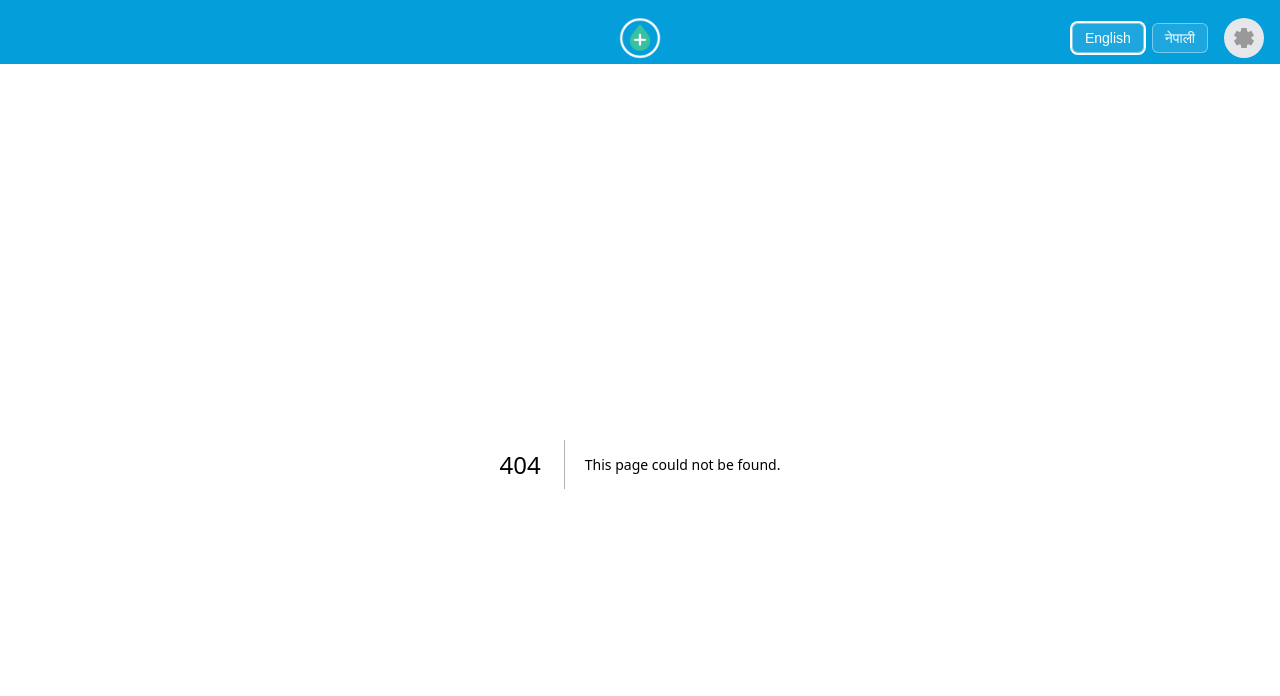
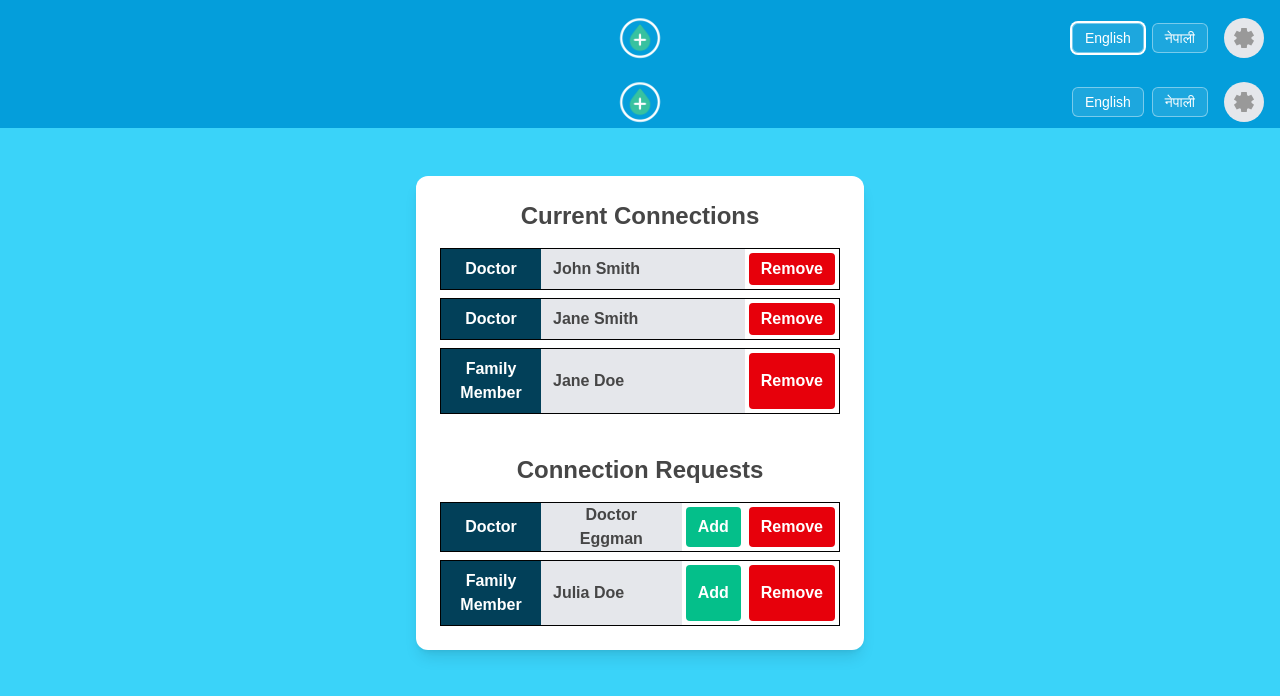
Before and after one commit to anantchhabda/Diabetes-Management-Application, a Next.js app: page /doctor-connection in a window 1280 px wide. Before the commit this address had no page. Shown: the top 696 px of the page. Built offline with nearby package versions, Linux system fonts and the light colour scheme.

Commit message:
made the branch for connection pages

```diff
--- /dev/null
+++ b/src/app/doctor-connection/page.js
@@ -0,0 +1,78 @@
+"use client";
+
+import Header from "../components/header";
+
+export default function DoctorConnections() {
+  const currentConnections = [
+    { role: "Doctor", name: "John Smith" },
+    { role: "Doctor", name: "Jane Smith" },
+    { role: "Family Member", name: "Jane Doe" },
+  ];
+
+  const connectionRequests = [
+    { role: "Doctor", name: "Doctor Eggman" },
+    { role: "Family Member", name: "Julia Doe" },
+  ];
+
+  return (
+    <div className="min-h-screen bg-[var(--color-background)]">
+      {/* ✅ Only one Header is used */}
+      <Header />
+
+      <main className="flex flex-col items-center p-6">
+        <div className="w-full max-w-md bg-white rounded-xl shadow-lg p-6 mt-6 text-center">
+          {/* Current Connections */}
+          <h2 className="text-2xl font-semibold mb-4 text-[var(--color-textBlack)]">
+            Current Connections
+          </h2>
+
+          <div className="space-y-2">
+            {currentConnections.map((c, idx) => (
+              <div
+                key={idx}
+                className="grid grid-cols-[100px_1fr_auto] border border-black"
+              >
+                <div className="bg-[var(--color-secondary)] text-white font-semibold flex items-center justify-center px-2 py-2">
+                  {c.role}
+                </div>
+                <div className="bg-gray-200 text-[var(--color-textBlack)] flex items-center px-3 font-semibold justify-start">
+                  {c.name}
+                </div>
+                <button className="bg-red-600 text-white font-bold px-3 py-1 m-1 rounded hover:opacity-90">
+                  Remove
+                </button>
+              </div>
+            ))}
+          </div>
+
+          {/* Connection Requests */}
+          <h2 className="text-2xl font-semibold mt-10 mb-4 text-[var(--color-textBlack)]">
+            Connection Requests
+          </h2>
+
+          <div className="space-y-2">
+            {connectionRequests.map((r, idx) => (
+              <div
+                key={idx}
+                className="grid grid-cols-[100px_1fr_auto_auto] border border-black"
+              >
+                <div className="bg-[var(--color-secondary)] text-white font-semibold flex items-center justify-center px-2 py-2">
+                  {r.role}
+                </div>
+                <div className="bg-gray-200 text-[var(--color-textBlack)] flex items-center px-3 font-semibold justify-start">
+                  {r.name}
+                </div>
+                <button className="bg-[var(--color-tertiary)] text-white font-bold px-3 py-1 m-1 rounded hover:opacity-90">
+                  Add
+                </button>
+                <button className="bg-red-600 text-white font-bold px-3 py-1 m-1 rounded hover:opacity-90">
+                  Remove
+                </button>
+              </div>
+            ))}
+          </div>
+        </div>
+      </main>
+    </div>
+  );
+}
--- /dev/null
+++ b/src/app/family-connection/page.js
@@ -0,0 +1,78 @@
+"use client";
+
+import Header from "../components/header";
+
+export default function FamilyConnections() {
+  const currentConnections = [
+    { role: "Doctor", name: "John Smith" },
+    { role: "Doctor", name: "Jane Smith" },
+    { role: "Family Member", name: "Jane Doe" },
+  ];
+
+  const connectionRequests = [
+    { role: "Doctor", name: "Doctor Eggman" },
+    { role: "Family Member", name: "Julia Doe" },
+  ];
+
+  return (
+    <div className="min-h-screen bg-[var(--color-background)]">
+      {/* ✅ Only one Header is used */}
+      <Header />
+
+      <main className="flex flex-col items-center p-6">
+        <div className="w-full max-w-md bg-white rounded-xl shadow-lg p-6 mt-6 text-center">
+          {/* Current Connections */}
+          <h2 className="text-2xl font-semibold mb-4 text-[var(--color-textBlack)]">
+            Current Connections
+          </h2>
+
+          <div className="space-y-2">
+            {currentConnections.map((c, idx) => (
+              <div
+                key={idx}
+                className="grid grid-cols-[100px_1fr_auto] border border-black"
+              >
+                <div className="bg-[var(--color-secondary)] text-white font-semibold flex items-center justify-center px-2 py-2">
+                  {c.role}
+                </div>
+                <div className="bg-gray-200 text-[var(--color-textBlack)] flex items-center px-3 font-semibold justify-start">
+                  {c.name}
+                </div>
+                <button className="bg-red-600 text-white font-bold px-3 py-1 m-1 rounded hover:opacity-90">
+                  Remove
+                </button>
+              </div>
+            ))}
+          </div>
+
+          {/* Connection Requests */}
+          <h2 className="text-2xl font-semibold mt-10 mb-4 text-[var(--color-textBlack)]">
+            Connection Requests
+          </h2>
+
+          <div className="space-y-2">
+            {connectionRequests.map((r, idx) => (
+              <div
+                key={idx}
+                className="grid grid-cols-[100px_1fr_auto_auto] border border-black"
+              >
+                <div className="bg-[var(--color-secondary)] text-white font-semibold flex items-center justify-center px-2 py-2">
+                  {r.role}
+                </div>
+                <div className="bg-gray-200 text-[var(--color-textBlack)] flex items-center px-3 font-semibold justify-start">
+                  {r.name}
+                </div>
+                <button className="bg-[var(--color-tertiary)] text-white font-bold px-3 py-1 m-1 rounded hover:opacity-90">
+                  Add
+                </button>
+                <button className="bg-red-600 text-white font-bold px-3 py-1 m-1 rounded hover:opacity-90">
+                  Remove
+                </button>
+              </div>
+            ))}
+          </div>
+        </div>
+      </main>
+    </div>
+  );
+}
--- /dev/null
+++ b/src/app/patient-connection/page.js
@@ -0,0 +1,78 @@
+"use client";
+
+import Header from "../components/header";
+
+export default function PatientConnections() {
+  const currentConnections = [
+    { role: "Doctor", name: "John Smith" },
+    { role: "Doctor", name: "Jane Smith" },
+    { role: "Family Member", name: "Jane Doe" },
+  ];
+
+  const connectionRequests = [
+    { role: "Doctor", name: "Doctor Eggman" },
+    { role: "Family Member", name: "Julia Doe" },
+  ];
+
+  return (
+    <div className="min-h-screen bg-[var(--color-background)]">
+      {/* ✅ Only one Header is used */}
+      <Header />
+
+      <main className="flex flex-col items-center p-6">
+        <div className="w-full max-w-md bg-white rounded-xl shadow-lg p-6 mt-6 text-center">
+          {/* Current Connections */}
+          <h2 className="text-2xl font-semibold mb-4 text-[var(--color-textBlack)]">
+            Current Connections
+          </h2>
+
+          <div className="space-y-2">
+            {currentConnections.map((c, idx) => (
+              <div
+                key={idx}
+                className="grid grid-cols-[100px_1fr_auto] border border-black"
+              >
+                <div className="bg-[var(--color-secondary)] text-white font-semibold flex items-center justify-center px-2 py-2">
+                  {c.role}
+                </div>
+                <div className="bg-gray-200 text-[var(--color-textBlack)] flex items-center px-3 font-semibold justify-start">
+                  {c.name}
+                </div>
+                <button className="bg-red-600 text-white font-bold px-3 py-1 m-1 rounded hover:opacity-90">
+                  Remove
+                </button>
+              </div>
+            ))}
+          </div>
+
+          {/* Connection Requests */}
+          <h2 className="text-2xl font-semibold mt-10 mb-4 text-[var(--color-textBlack)]">
+            Connection Requests
+          </h2>
+
+          <div className="space-y-2">
+            {connectionRequests.map((r, idx) => (
+              <div
+                key={idx}
+                className="grid grid-cols-[100px_1fr_auto_auto] border border-black"
+              >
+                <div className="bg-[var(--color-secondary)] text-white font-semibold flex items-center justify-center px-2 py-2">
+                  {r.role}
+                </div>
+                <div className="bg-gray-200 text-[var(--color-textBlack)] flex items-center px-3 font-semibold justify-start">
+                  {r.name}
+                </div>
+                <button className="bg-[var(--color-tertiary)] text-white font-bold px-3 py-1 m-1 rounded hover:opacity-90">
+                  Add
+                </button>
+                <button className="bg-red-600 text-white font-bold px-3 py-1 m-1 rounded hover:opacity-90">
+                  Remove
+                </button>
+              </div>
+            ))}
+          </div>
+        </div>
+      </main>
+    </div>
+  );
+}
```
